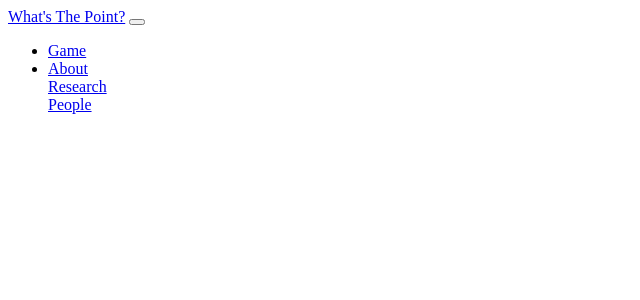
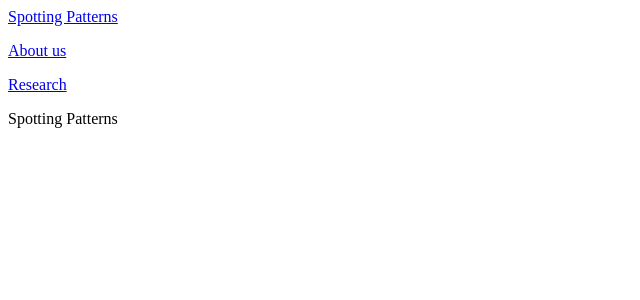
Before and after one commit to georgeCherry02/PointGame, a PHP site: page /navbar.php in a window 1280 px wide. Shown: the top 300 px of the page, without its empty margins (0-640 px from the left). Run offline with PHP 8.4, Linux system fonts and the light colour scheme; data that the repository does not hold is empty.

Commit message:
New style navbar and new background
Implemented new style of background
Implemented new more custom navbar

```diff
--- a/inc/components/navbar.php
+++ b/inc/components/navbar.php
@@ -1,43 +1,28 @@
-<?php
-    $sr_current_span = "<span class=\"sr-only\">(Current)</span>";
-?>
-<div class="navbar navbar-expand-lg">
-    <div class="container">
-        <?php $home_active = $page_title === "Home"; ?>
-        <a class="navbar-brand highlight-text <?php if ($home_active) { echo "active"; } ?>" <?php if (!$home_active) { echo "href=\"default.php\""; } ?>>What's The Point?</a>
-        <button class="navbar-toggler grey-text" type="button" data-toggle="collapse" data-target="#navbar_content" aria-expanded="false" aria-label="Toggle Navigation">
-            <i class="fas fa-bars"></i>
-        </button>
-        <div id="navbar_content" class="navbar-collapse collapse">
-            <ul class="nav navbar-nav ml-auto">
-                <li class="nav-item">
-                    <?php $game_active = $page_title === "Game"; ?>
-                    <a class="nav-link login-signup grey-text<?php if ($game_active) { echo " active"; } ?>" href="game.php">
-                        Game
-                        <?php if ($game_active) { echo $sr_current_span; } ?>
-                    </a>
-                </li>
-                <li class="dropdown">
-                    <a class="nav-link dropdown-toggle grey-text" href="#" id="navbar_dropdown" role="button" data-toggle="dropdown" aria-haspopup="true" aria-expanded="false">
-                        About
-                        <span class="caret"></span>
-                    </a>
-                    <div class="dropdown-menu" aria-labelledby="navbar_dropdown">
-                        <?php
-                            $research_active = $page_title === "Research";
-                            $people_active = $page_title === "People";
-                        ?>
-                        <a href="research.php" class="dropdown_item grey-text ml-auto<?php if ($research_active) { echo " active"; } ?>">
-                            Research
-                            <?php if ($research_active) {echo $sr_current_span; } ?>
-                        </a><br/>
-                        <a href="people.php" class="dropdown_item grey-text ml-auto<?php if ($people_active) { echo " active"; } ?>">
-                            People
-                            <?php if ($people_active) {echo $sr_current_span; } ?>
-                        </a>
-                    </div>
-                </li>
-            </ul>
+<div id="large-navbar" class="d-none d-lg-block text-center large-navbar">
+    <div class="row w-100 m-0">
+        <div class="col-4 text-left"><?php
+            if ($page_title == "Home") {
+                echo "<p class=\"navbar-title\">Spotting Patterns</p>";
+            } else {
+                echo "<a href=\"default.php\"><p class=\"navbar-title\">Spotting Patterns</p></a>";
+            }
+        ?></div>
+        <div class="col-4"></div>
+        <div class="col-2 text-right">
+            <a href="people.php"><p>About us</p></a>
+        </div>
+        <div class="col-2">
+            <a href="research.php"><p>Research</p></a>
         </div>
     </div>
 </div>
+<div id="small-navbar" class="d-lg-none text-center small-navbar">
+    <div class="row w-100 m-0">
+        <div class="col-11 text-left">
+            <p class="navbar-title">Spotting Patterns</p>
+        </div>
+        <div class="col-1">
+            <i class="fas fa-bars"></i>
+        </div>
+    </div>
+</div>
```
Also changed, not shown: public_html/css/main.css (+39 -14 lines), public_html/resources/pattern repeat.png (added).
